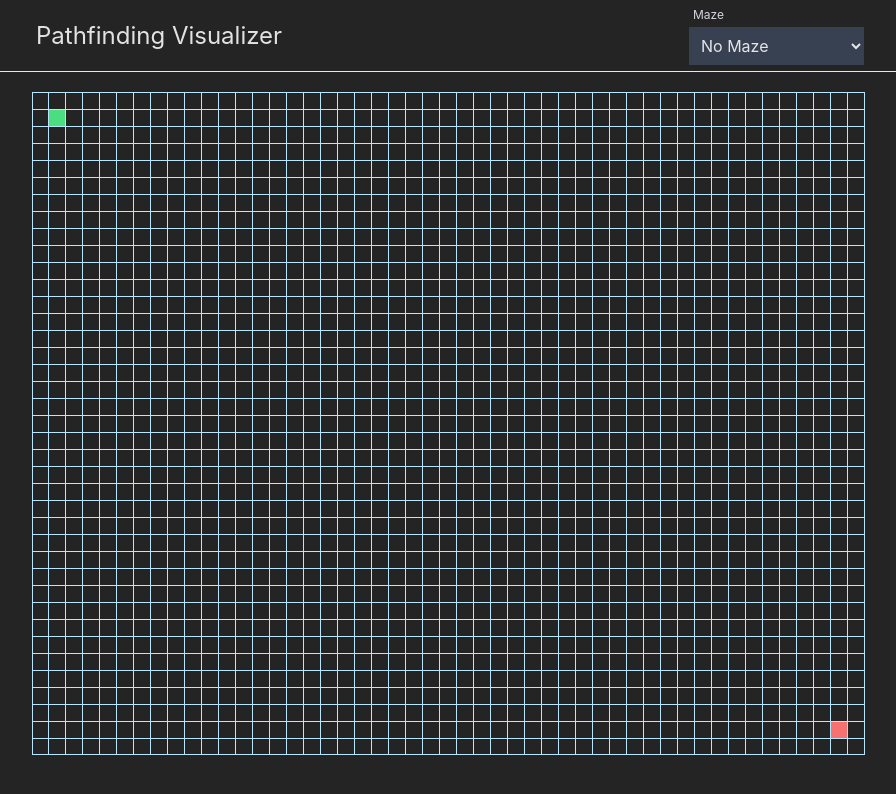
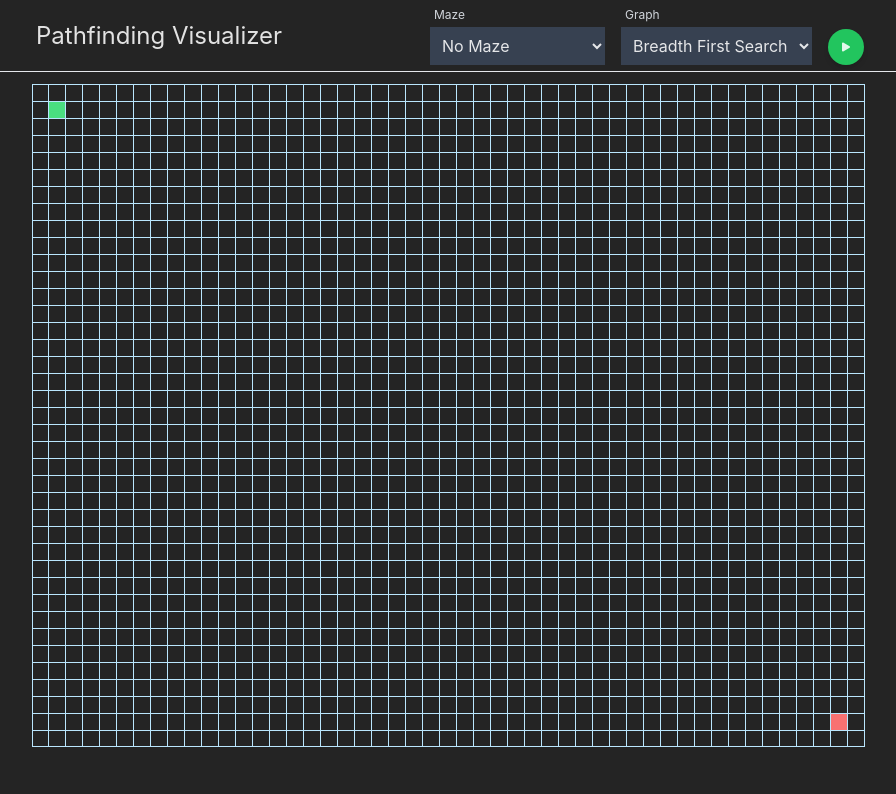
Before and after one commit to tothantonio/pathfinding-visualizer, a React (Vite) app: page / in a window 1280 px wide. Shown: the top 794 px of the page, without its empty margins (192-1088 px from the left). Built offline with nearby package versions, Linux system fonts and the light colour scheme.

Commit message:
finished bfs

```diff
--- a/src/App.tsx
+++ b/src/App.tsx
@@ -13,7 +13,7 @@ function App() {
       <TileProvider>
         <SpeedProvider>
           <div className="h-screen w-screen flex flex-col">
-            <Nav />
+            <Nav isVisualizationRunningRef={isVisualizationRunningRef} />
             <Grid isVisualizationRunningRef={isVisualizationRunningRef} />
           </div>
         </SpeedProvider>
--- a/src/components/Grid.tsx
+++ b/src/components/Grid.tsx
@@ -43,7 +43,7 @@ export function Grid({
     <div
       className={twMerge(
         //base classes
-        "flex items-center flex-col justify-center border-sky-300 mt-5",
+        "flex items-center flex-col justify-center border-sky-300 mt-3",
         //controlling grid height
         `lg:min-h-[${MAX_ROWS * 17}px]  md:min-h-[${
           MAX_ROWS * 15
--- a/src/components/Nav.tsx
+++ b/src/components/Nav.tsx
@@ -1,16 +1,37 @@
 import { Select } from "./Select";
 import { usePathFinding } from "../hooks/usePathFinding";
-import { MAZES } from "../utils/constants";
-import { MazeType } from "../utils/types";
+import {
+  EXTENDED_SLEEP_TIME,
+  MAZES,
+  PATHFINDING_ALGORITHMS,
+  SLEEP_TIME,
+  SPEEDS,
+} from "../utils/constants";
+import { AlgorithmType, MazeType } from "../utils/types";
 import { resetGrid } from "../utils/resetGrid";
 import { useTile } from "../hooks/useTile";
-import { useState } from "react";
+import { MutableRefObject, useState } from "react";
 import { runMazeAlgorithm } from "../utils/runMazeAlgorithm";
 import { useSpeed } from "../hooks/useSpeed";
+import { runPathFindingAlgorithm } from "../utils/runPathFindingAlgorithm";
+import { PlayButton } from "./PlayButton";
+import { animatePath } from "../utils/animatePath";
 
-
-export function Nav() {
-  const { maze, setMaze, grid, setGrid, setIsGraphVisualized} = usePathFinding();
+export function Nav({
+  isVisualizationRunningRef,
+}: {
+  isVisualizationRunningRef: MutableRefObject<boolean>;
+}) {
+  const {
+    maze,
+    setMaze,
+    grid,
+    setGrid,
+    isGraphVisualized,
+    setIsGraphVisualized,
+    algorithm,
+    setAlgorithm,
+  } = usePathFinding();
   const { startTile, endTile } = useTile();
   const [isDisabled, setIsDisabled] = useState(false);
   const { speed } = useSpeed();
@@ -32,6 +53,31 @@ export function Nav() {
     setIsGraphVisualized(false);
   };
 
+  const handlerRunVisualizer = () => {
+    if (isGraphVisualized) {
+      setIsGraphVisualized(false);
+      resetGrid({ grid: grid.slice(), startTile, endTile });
+      return;
+    }
+    //run the algo
+    const { traversedTiles, path } = runPathFindingAlgorithm({
+      algorithm,
+      grid,
+      startTile,
+      endTile,
+    });
+    animatePath(traversedTiles, path, startTile, endTile, speed);
+    setIsDisabled(true);
+    isVisualizationRunningRef.current = true;
+    setTimeout(() => {
+      const newGrid = grid.slice();
+      setGrid(newGrid);
+      setIsGraphVisualized(true);
+      setIsDisabled(false);
+      isVisualizationRunningRef.current = false;
+    }, SLEEP_TIME * (traversedTiles.length + SLEEP_TIME * 2) + EXTENDED_SLEEP_TIME * (path.length + 60) * SPEEDS.find((s) => s.value === speed)!.value);
+  };
+
   return (
     <div className="flex items-center justify-center min-h-[4.5rem] border-b shadow-gray-600 sm:px-5 px-0">
       <div className="flex items-center lg:justify-between juster-center w-full sm:w-[52rem]">
@@ -43,10 +89,25 @@ export function Nav() {
             label="Maze"
             value={maze}
             options={MAZES}
+            isDisabled={isDisabled}
             onChange={(e) => {
               //handle generating maze
               handleGenerateMaze(e.target.value as MazeType);
             }}
+          />
+          <Select
+            label="Graph"
+            value={algorithm}
+            options={PATHFINDING_ALGORITHMS}
+            isDisabled={isDisabled}
+            onChange={(e) => {
+              setAlgorithm(e.target.value as AlgorithmType);
+            }}
+          />
+          <PlayButton
+            isDisabled={isDisabled}
+            isGraphVisualized={isGraphVisualized}
+            handlerRunVisualizer={handlerRunVisualizer}
           />
         </div>
       </div>
--- /dev/null
+++ b/src/lib/algorithms/pathfinding/bfs.ts
@@ -0,0 +1,42 @@
+import { getUntraversedNeighbors } from "../../../utils/getUntraversedNeighbors";
+import { isEqual } from "../../../utils/helpers";
+import { isInQueue } from "../../../utils/isInQueue";
+import { GridType, TileType } from "../../../utils/types";
+
+
+export const bfs = (grid: GridType, startTile: TileType, endTile: TileType) => {
+    const traversedTiles: TileType[] = [];
+    const base = grid[startTile.row][startTile.col];
+    base.distance = 0;
+    base.isTraversed = true;
+    const unTraversed = [base];
+
+    while(unTraversed.length) {
+        const currentTile = unTraversed.shift() as TileType;
+        if(currentTile.isWall) continue;
+        if(currentTile.distance === Infinity) break;
+        currentTile.isTraversed = true;
+        traversedTiles.push(currentTile);
+        if(isEqual(currentTile, endTile)) break;
+
+        const neighbors = getUntraversedNeighbors(grid, currentTile);
+        for(let i = 0; i < neighbors.length; i++) {
+            if(!isInQueue(unTraversed, neighbors[i])) {
+                const neighbor = neighbors[i];
+                neighbor.distance = currentTile.distance + 1;
+                neighbor.parent = currentTile;
+                unTraversed.push(neighbor);
+            }
+        }
+    }
+
+    const path = [];
+    let tile = grid[endTile.row][endTile.col];
+
+    while(tile !== null) {
+        tile.isPath = true;
+        path.unshift(tile);
+        tile = tile.parent!;
+    }
+    return { traversedTiles, path };
+}
--- /dev/null
+++ b/src/utils/animatePath.ts
@@ -0,0 +1,40 @@
+import { SpeedType, TileType } from "./types";
+import { isEqual } from "./helpers";
+import {
+  EXTENDED_SLEEP_TIME,
+  PATH_TILE_STYLE,
+  SLEEP_TIME,
+  SPEEDS,
+  TRAVERSED_TILE_STYLE,
+} from "./constants";
+
+export const animatePath = (
+  traversedTiles: TileType[],
+  path: TileType[],
+  startTile: TileType,
+  endTile: TileType,
+  speed: SpeedType
+) => {
+  for (let i = 0; i < traversedTiles.length; i++) {
+    setTimeout(() => {
+      const tile = traversedTiles[i];
+      if (!isEqual(tile, startTile) && !isEqual(tile, endTile)) {
+        document.getElementById(
+          `${tile.row}-${tile.col}`
+        )!.className = `${TRAVERSED_TILE_STYLE} animate-traversed`;
+      }
+    }, SLEEP_TIME * i * SPEEDS.find((s) => s.value === speed)!.value);
+  }
+  setTimeout(() => {
+    for (let i = 0; i < path.length; i++) {
+      setTimeout(() => {
+        const tile = path[i];
+        if (!isEqual(tile, startTile) && !isEqual(tile, endTile)) {
+          document.getElementById(
+            `${tile.row}-${tile.col}`
+          )!.className = `${PATH_TILE_STYLE} animate-path`;
+        }
+      }, EXTENDED_SLEEP_TIME * i * SPEEDS.find((s) => s.value === speed)!.value);
+    }
+  }, SLEEP_TIME * traversedTiles.length * SPEEDS.find((s) => s.value === speed)!.value);
+};
--- a/src/utils/constants.ts
+++ b/src/utils/constants.ts
@@ -1,4 +1,4 @@
-import { MazeSelectType, SpeedSelectType } from "./types";
+import { AlgorithmSelectType, MazeSelectType, SpeedSelectType } from "./types";
 
 export const MAX_ROWS = 39;
 export const MAX_COLS = 49;
@@ -42,6 +42,11 @@ export const MAZES: MazeSelectType[] = [
   { name: "Recursive Division", value: "RECURSIVE_DIVISION" },
 ];
 
+export const PATHFINDING_ALGORITHMS: AlgorithmSelectType[]  = [
+  {name: "Breadth First Search", value: "BFS"},
+  {name: "Depth First Search", value: "DFS"},
+]
+
 export const SPEEDS: SpeedSelectType[] = [
   { name: "Slow", value: 2 },
   { name: "Average", value: 1 },
@@ -49,3 +54,4 @@ export const SPEEDS: SpeedSelectType[] = [
 ]
 
 export const SLEEP_TIME = 8;
+export const EXTENDED_SLEEP_TIME = 30;
--- /dev/null
+++ b/src/utils/getUntraversedNeighbors.ts
@@ -0,0 +1,25 @@
+import { MAX_COLS, MAX_ROWS } from "./constants";
+import { GridType, TileType } from "./types";
+
+export const getUntraversedNeighbors = (grid: GridType, tile: TileType) => {
+  const { row, col } = tile;
+  const neighbors = [];
+
+  if (row > 0) {
+    neighbors.push(grid[row - 1][col]);
+  }
+
+  if (row < MAX_ROWS - 1) {
+    neighbors.push(grid[row + 1][col]);
+  }
+
+  if (col > 0) {
+    neighbors.push(grid[row][col - 1]);
+  }
+
+  if (col < MAX_COLS - 1) {
+    neighbors.push(grid[row][col + 1]);
+  }
+
+  return neighbors.filter((neighbor) => !neighbor.isTraversed);
+};
--- /dev/null
+++ b/src/utils/isInQueue.ts
@@ -0,0 +1,9 @@
+import { isEqual } from "./helpers";
+import { TileType } from "./types";
+
+export const isInQueue = (queue: TileType[], tile: TileType) => {
+  for (let i = 0; i < queue.length; i++) {
+    if (isEqual(tile, queue[i])) return true;
+  }
+  return false;
+};
--- a/src/utils/runMazeAlgorithm.ts
+++ b/src/utils/runMazeAlgorithm.ts
@@ -19,7 +19,7 @@ export const runMazeAlgorithm = async ({
     setIsDisabled: (isDisabled: boolean) => void;
     speed: SpeedType;
 }) => {
-    if(maze == 'BINARY_TREE') {
+    if(maze == "BINARY_TREE") {
         await binaryTree(grid, startTile, endTile, setIsDisabled, speed)
     } else if(maze == "RECURSIVE_DIVISION") {
         const currentSpeed = SPEEDS.find((s) => s.value === speed)!.value ?? 2
--- /dev/null
+++ b/src/utils/runPathFindingAlgorithm.ts
@@ -0,0 +1,21 @@
+import { bfs } from "../lib/algorithms/pathfinding/bfs";
+import { AlgorithmType, GridType, TileType } from "./types";
+
+export const runPathFindingAlgorithm = ({
+  algorithm,
+  grid,
+  startTile,
+  endTile,
+}: {
+  algorithm: AlgorithmType;
+  grid: GridType;
+  startTile: TileType;
+  endTile: TileType;
+}) => {
+  switch (algorithm) {
+    case "BFS":
+      return bfs(grid, startTile, endTile);
+    default:
+      return bfs(grid, startTile, endTile);
+  }
+};
--- a/src/utils/types.ts
+++ b/src/utils/types.ts
@@ -1,4 +1,8 @@
-export type AlgorithmType = "DIJKSTRA" | "BFS" | "DFS";
+export type AlgorithmType = "BFS" | "DFS";
+export type AlgorithmSelectType = {
+  name: string;
+  value: AlgorithmType;
+}
 
 export type MazeType = "NONE" | "BINARY_TREE" | "RECURSIVE_DIVISION";
 export interface MazeSelectType {
--- a/tailwind.config.js
+++ b/tailwind.config.js
@@ -4,14 +4,60 @@ export default {
   theme: {
     extend: {
       keyframes: {
+        traversed: {
+          "0%": {
+            transform: "scale(0.3)",
+            backgroundColor: "#add8e6", // Light Blue
+            borderRadius: "100%",
+          },
+          "50%": {
+            backgroundColor: "#87ceeb", // Sky Blue
+          },
+          "75%": {
+            transform: "scale(1.2)",
+            backgroundColor: "#4682b4", // Steel Blue
+          },
+          "100%": {
+            transform: "scale(1)",
+            backgroundColor: "#1e90ff", // Dodger Blue
+          },
+        },
+        path: {
+          "0%": {
+            transform: "scale(0.3)",
+            backgroundColor: "#98fb98", // Pale Green
+            borderRadius: "100%",
+          },
+          "25%": {
+            backgroundColor: "#ff6347", // Tomato
+          },
+          "50%": {
+            transform: "scale(1.2)",
+            backgroundColor: "#ffd700", // Gold
+          },
+          "75%": {
+            backgroundColor: "#ffa500", // Orange
+          },
+          "100%": {
+            transform: "scale(1)",
+            backgroundColor: "#32cd32", // Lime Green
+          },
+        },
         wall: {
           "0%": {
             transform: "scale(0.7)",
+            backgroundColor: "#d3d3d3", // Light Gray
           },
           "100%": {
             transform: "scale(1)",
+            backgroundColor: "#a9a9a9", // Dark Gray
           },
         },
+      },
+      animation: {
+        traversed: "traversed 0.5s cubic-bezier(0, 0, 0.2, 1)",
+        path: "path 1.5s cubic-bezier(0, 0, 0.2, 1)",
+        wall: "wall 0.3s cubic-bezier(0.4, 0, 0.2, 1)",
       },
     },
   },
```
Also changed, not shown: 1 other file (tests, documents, lock files or other folders).
